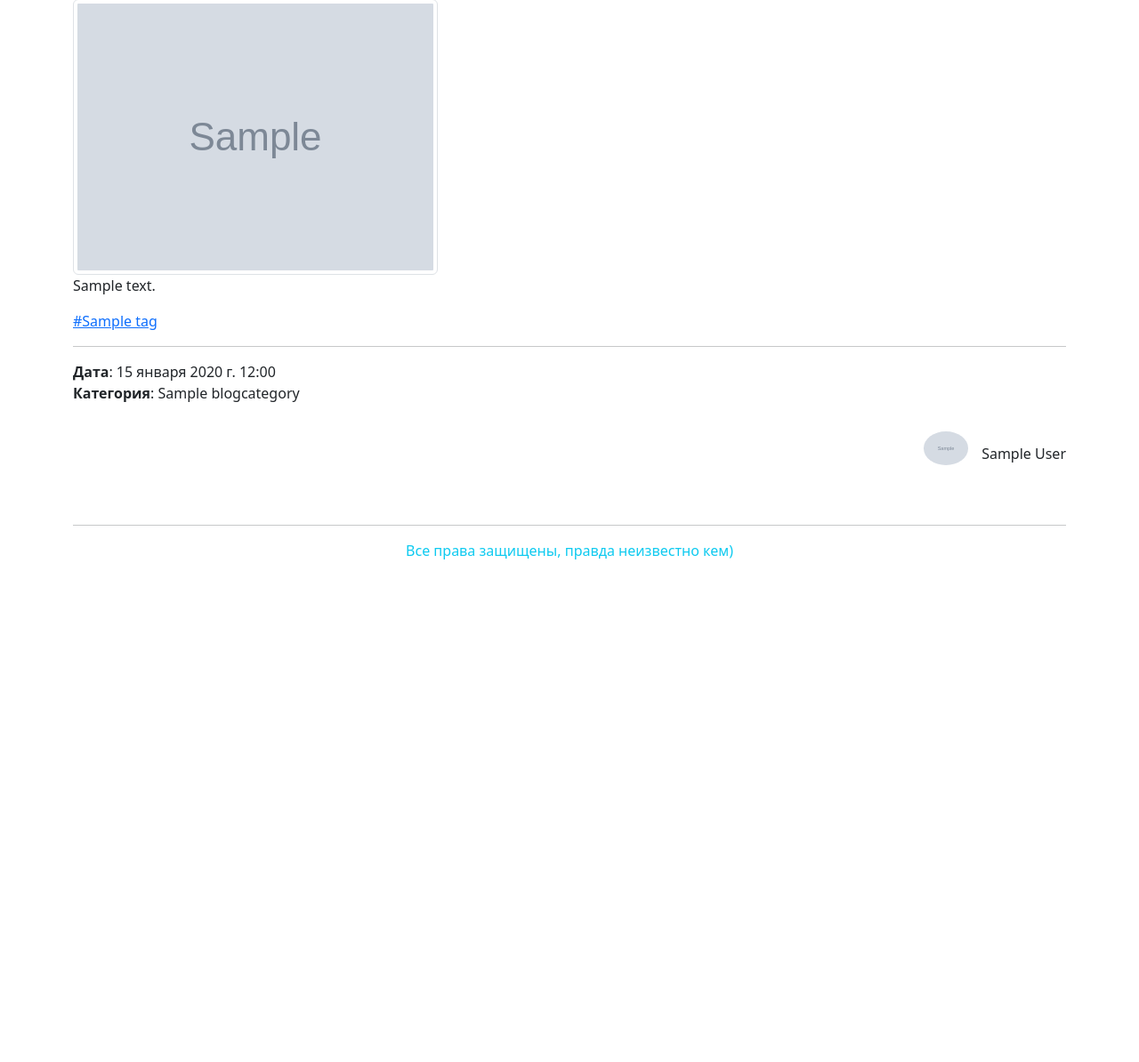
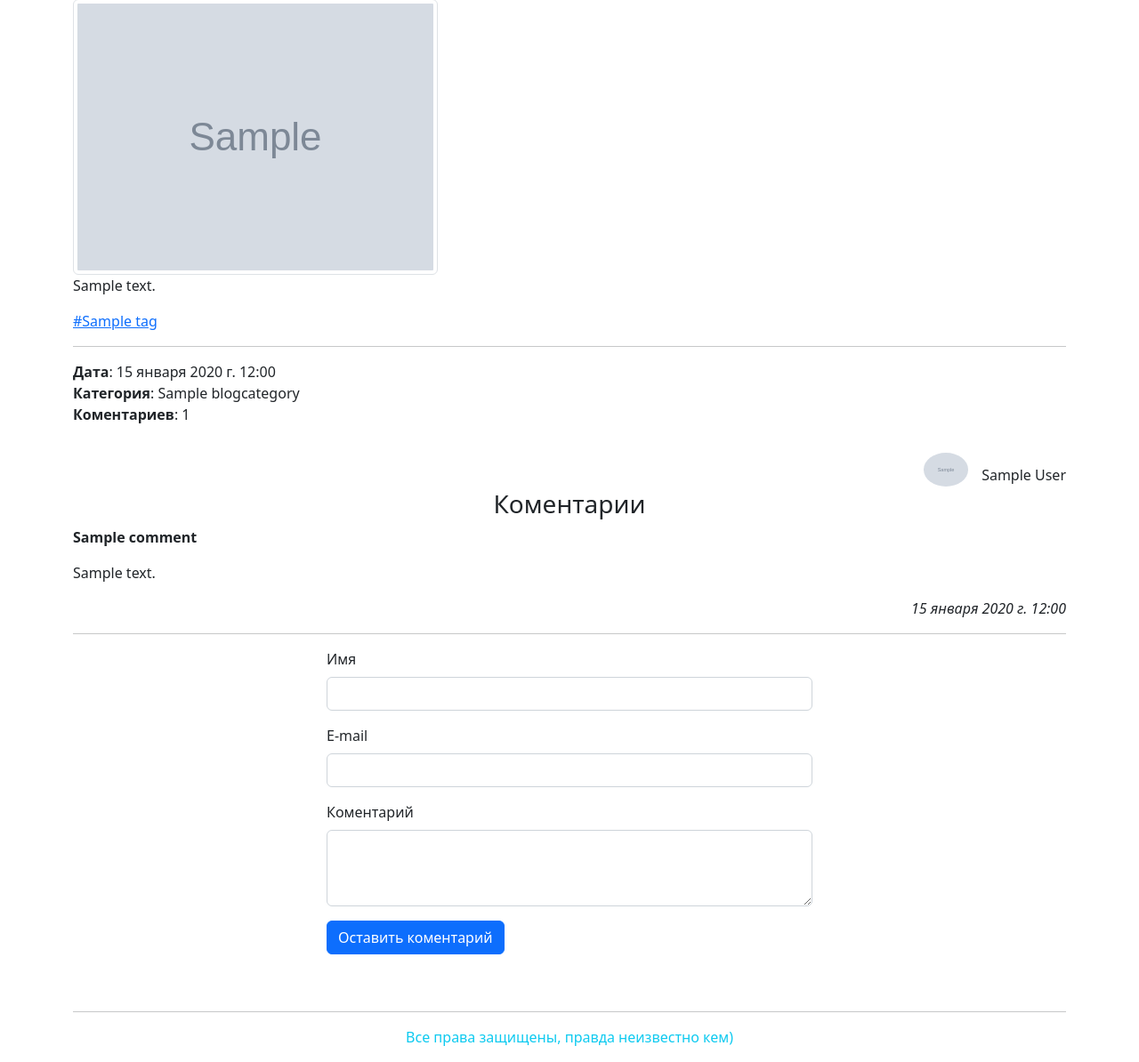
Before and after one commit to Fecaloid/sad-store, a Django app: page /blog/1/1/ in a window 1280 px wide. Shown: the part 378-1572 px from the top of the page at 89% size. Before the commit the page ends 1007 px from the top, so only its background shows below. Run offline with Django 4.2, Linux system fonts and the light colour scheme; tables that the repository leaves empty hold one stand-in row (values such as "Sample post"); grey boxes marked "Sample" are stand-in pictures; parts of the project's set-up code (start-up, migrations or seed data) failed here and were passed over; some libraries are stand-ins or nearby versions.

Commit message:
comments

```diff
--- a/apps/blog/models.py
+++ b/apps/blog/models.py
@@ -117,3 +117,20 @@ class Article(MetaTagMixin):
     class Meta:
         verbose_name = 'Статья'
         verbose_name_plural = 'Статьи'
+
+
+class Comment(models.Model):
+    article = models.ForeignKey(to=Article, on_delete=models.CASCADE, verbose_name='Статья')
+    user = models.ForeignKey(to=User, verbose_name='Автор', on_delete=models.SET_NULL, null=True, blank=True)
+    name = models.CharField(verbose_name='Имя автора', max_length=255)
+    email = models.EmailField(verbose_name='E-mail')
+    text = models.TextField(verbose_name='Коментарий')
+    is_checked = models.BooleanField(verbose_name='Проверен', default=False)
+    created_at = models.DateTimeField(auto_now_add=True)
+
+    def __str__(self):
+        return self.name
+
+    class Meta:
+        verbose_name = 'Коментарий'
+        verbose_name_plural = 'Коментарии'
--- a/apps/blog/views.py
+++ b/apps/blog/views.py
@@ -1,7 +1,8 @@
 from django.shortcuts import render
 from django.urls import reverse
 
-from apps.blog.models import BlogCategory, Article, Tag
+from apps.blog.forms import CommentForm
+from apps.blog.models import BlogCategory, Article, Tag, Comment
 from config.settings import PAGE_NAMES
 
 
@@ -25,15 +26,33 @@ def article_list(request, category_id):
 def article_view(request, category_id, article_id):
     article = Article.objects.get(id=article_id)
     category = BlogCategory.objects.get(id=category_id)
+    comments = Comment.objects.filter(article=article, is_checked=True)
     breadcrumbs = {
         reverse('blog_category_list'): PAGE_NAMES['blog'],
         reverse('article_list', args=[category.id]): category.name,
         'current': article.title
     }
+    error = None
+
+    if request.method == 'POST':
+        data = request.POST.copy()
+        data.update(article=article)
+        user = request.user
+        if not user.is_anonymous:
+            data.update(user=user, name=user.username, email=user.email, is_checked=True)
+        request.POST = data
+        form = CommentForm(request.POST)
+        if form.is_valid():
+            form.save()
+            breadcrumbs = {'current': 'Коментарий успешно добавлен'}
+            return render(request, 'blog/article/created.html', {'article': article, 'breadcrumbs': breadcrumbs})
+        else:
+            error = form.errors
+
     return render(
         request,
         'blog/article/view.html',
-        {'article': article, 'category': category, 'breadcrumbs': breadcrumbs}
+        {'article': article, 'category': category, 'breadcrumbs': breadcrumbs, 'error': error, 'comments': comments}
     )
 
 
--- /dev/null
+++ b/templates/blog/article/_comment_form.html
@@ -0,0 +1,27 @@
+{% if error %}
+    <div class="alert alert-danger" role="alert">
+        {{ error }}
+    </div>
+{% endif %}
+
+<form method="post">
+    {% csrf_token %}
+
+    {% if not request.user.is_authenticated %}
+        <div class="mb-3">
+            <label for="name" class="form-label">Имя</label>
+            <input type="text" class="form-control" id="name" name="name" required>
+        </div>
+        <div class="mb-3">
+            <label for="email" class="form-label">E-mail</label>
+            <input type="email" class="form-control" id="email" name="email" required>
+        </div>
+    {% endif %}
+
+    <div class="mb-3">
+        <label for="text" class="form-label">Коментарий</label>
+        <textarea name="text" id="text" class="form-control" rows="3"></textarea>
+    </div>
+
+    <button type="submit" class="btn btn-primary">Оставить коментарий</button>
+</form>
--- /dev/null
+++ b/templates/blog/article/_comments.html
@@ -0,0 +1,9 @@
+{% if comments %}
+    <h3 class="text-center">Коментарии</h3>
+    {% for comment in comments %}
+        <p><b>{{ comment.name }}</b></p>
+        <blockquote>{{ comment.text }}</blockquote>
+        <p class="text-end"><i>{{ comment.created_at }}</i></p>
+        <hr>
+    {% endfor %}
+{% endif %}
--- a/templates/blog/article/view.html
+++ b/templates/blog/article/view.html
@@ -20,6 +20,7 @@
     <p>
         <b>Дата</b>: {{ article.created_at }} <br>
         <b>Категория</b>: {{ category.name }} <br>
+        <b>Коментариев</b>: {{ comments.count }} <br>
     </p>
     {% if article.user %}
         <div class="text-end">
@@ -33,4 +34,13 @@
             </div>
         </div>
     {% endif %}
+
+    {% include 'blog/article/_comments.html' %}
+
+    <div class="row">
+        <div class="col-3"></div>
+        <div class="col-6">
+            {% include 'blog/article/_comment_form.html' %}
+        </div>
+    </div>
 {% endblock %}
```
Also changed, not shown: apps/blog/admin.py (+10 -1 lines), apps/blog/forms.py (added, +9 -0 lines), templates/blog/article/created.html (added, +12 -0 lines), apps/blog/migrations/0016_comment.py (added).
